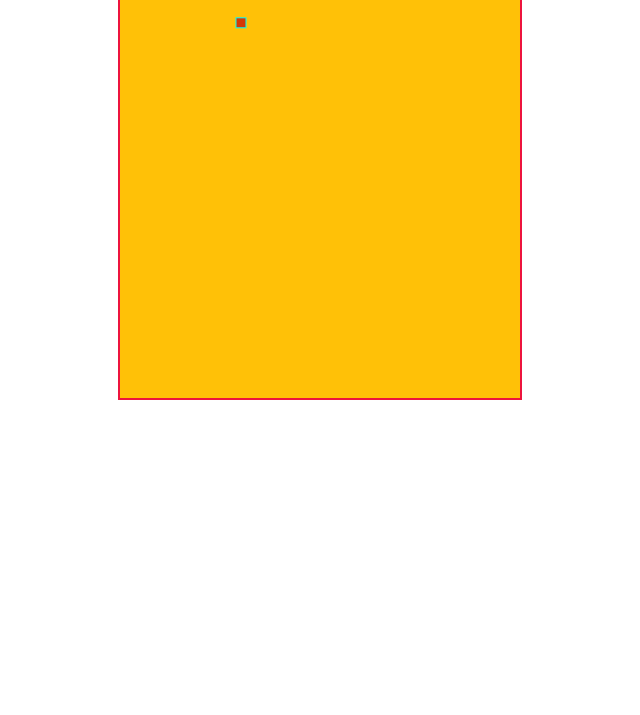
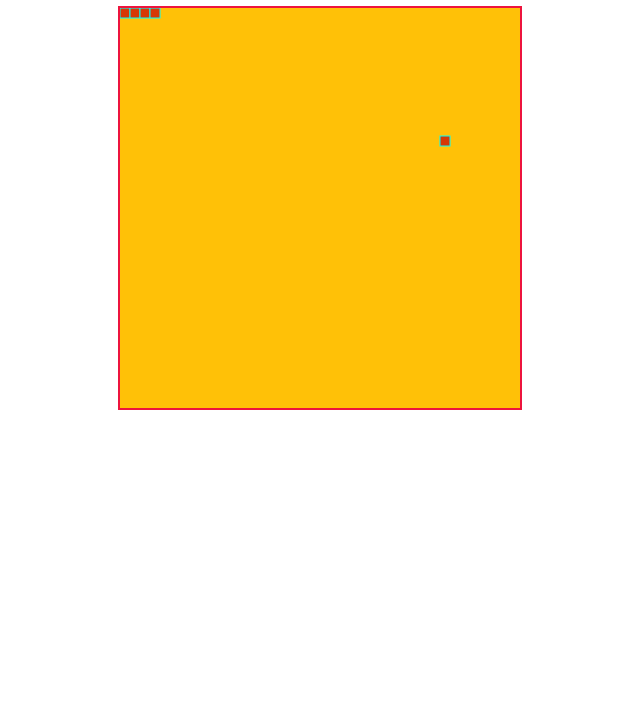
Before and after one commit to nerisina/snake, a plain HTML site: page index.html in a window 1280 px wide. Shown: the part 85-800 px from the top of the page, without its empty margins (320-960 px from the left). Drawn offline with nearby package versions, Linux system fonts and the light colour scheme.

Commit message:
snake mov

```diff
--- /dev/null
+++ b/css/style.css
@@ -0,0 +1,4 @@
+@import url('https://fonts.googleapis.com/css?family=Space+Mono');
+body{font-family: 'Space Mono', monospace;}
+canvas{ border: 2px solid #ed143d; margin: 0 auto; display: block; background-color: #ffc107;}
+h1{color: #ed143d; text-align: center;}
--- a/index.html
+++ b/index.html
@@ -3,12 +3,11 @@
 <head>
     <meta charset="UTF-8">
     <title>Canvas</title>
-    <link href="https://fonts.googleapis.com/css?family=Roboto" rel="stylesheet">
-    <link rel="stylesheet" href="style.css">
+    <link rel="stylesheet" href="css/style.css">
 </head>
 <body>
-   <h1>Press space to start the game !</h1>
+   <h1>snake game</h1>
     <canvas id="canvas" width="400" height="400"></canvas>
-    <script src="snake.js"></script>
+    <script src="js/script.js"></script>
 </body>
 </html>
--- /dev/null
+++ b/js/script.js
@@ -0,0 +1,102 @@
+// Snake Game
+// Author Neri Esparza
+
+var canvas = document.getElementById('canvas');
+var ctx = canvas.getContext('2d');
+var size = 10;
+var snake, x, y;
+
+// Creating the snake squares
+function square(x, y) {
+    ctx.fillStyle = 'rgb(214, 55, 5)';
+    ctx.fillRect(x, y, size, size);
+    ctx.strokeStyle = 'rgb(0, 255, 255)';
+    ctx.strokeRect(x, y, size, size);
+}
+
+// Drawing snake
+function drawSnake() {
+    // create array and add x,y positions
+    snake = [];
+    for (var i = 0; i < 4; i++) {
+        snake.push({
+            x: i,
+            y: 0
+        });
+    }
+
+    snakeSize = snake.length;
+    for (var a = 0; a <= snakeSize; a++) {
+        var p = snake[a];
+        if (typeof p !== 'undefined') {
+            square(p.x * size, p.y * size);
+        }
+    }
+}
+// Create Food
+function food() {
+    food = ({
+        rx: Math.round(Math.random() * canvas.width),
+        ry: Math.round(Math.random() * canvas.height)
+    });
+
+    //If body and food doesnt have the sale coordonates created food
+    square(food.rx, food.ry);
+}
+
+// Snake eats
+function sheEats() {
+    //If head touch the food the snake array increase
+}
+
+//Game over
+function gameOver() {
+    //If the snakes touch any wall stage GAME OVER and RESTART
+    //If snake touch her body GAME OVER and RESTART
+}
+
+// Snake moves
+// If the user move any of the keys arrow is have to move right/left/up/down
+function sneakyMove() {
+    if (move == "up") {
+        y++;
+    } else if (move == "down") {
+        y--;
+    } else if (move == "left") {
+        x--;
+    } else if (move == "right") {
+        x++;
+    }
+}
+// Create Controls
+
+// When the key is pressed move the snake whatever the direction it is
+window.addEventListener('keydown',
+    function (e) {
+        switch (e.which) {
+            case 37:
+                move = "left";
+                console.log(move);
+                break;
+            case 38:
+                move = "up";
+                break;
+            case 39:
+                move = "right"
+                break;
+            case 40:
+                move = "down"
+                break;
+            default:
+                break;
+        }
+    });
+
+// Game starts
+
+function gameStarts() {
+    food();
+    drawSnake();
+}
+
+gameStarts();
--- a/snake.js
+++ /dev/null
@@ -1,93 +0,0 @@
-// Create Stage
-var canvas = document.getElementById('canvas');
-var ctx = canvas.getContext('2d');
-var snakeSize = 10;
-var snake;
-var x;
-var y;
-
-// Draw the snake
-function snakeRect(x, y) {
-    ctx.fillStyle = 'rgb(214, 55, 5)';
-    ctx.fillRect(x, y, snakeSize, snakeSize);
-    ctx.strokeStyle = 'rgb(0, 255, 255)';
-    ctx.strokeRect(x, y, snakeSize, snakeSize);
-}
-
-function snakeBody() {
-    snake = [];
-    for (i = 0; i < 4; i++) {
-        snake.push({
-            x: i,
-            y: 0
-        });
-
-    }
-     snakeRect(snake[i].x , snake[i].y);
-}
-// Create Food
-// Append food in random places inside the stage
-function snakeFood() {
-    var rx = Math.random() * canvas.width;
-    var ry = Math.random() * canvas.height;
-
-    ctx.fillStyle = 'rgb(214, 55, 5)';
-    ctx.fillRect(rx, ry, snakeSize, snakeSize);
-    ctx.strokeStyle = 'rgb(0, 255, 255)';
-    ctx.strokeRect(rx, ry, snakeSize, snakeSize);
-}
-
-// Snake eats
-// If the snake touch any food she will grow
-// When the snake eats she grows
-
-
-// Create Controls
-// When the key is pressed move the snake whatever the direction it is
-window.addEventListener('keydown',
-    function (e) {
-        switch (e.which) {
-            case 37:
-                move = "left";
-                console.log(move);
-                break;
-            case 38:
-                move = "up";
-                break;
-            case 39:
-                move = "right"
-                break;
-            case 40:
-                move = "down"
-                break;
-            default:
-
-
-                break;
-        }
-    });
-
-// If the user move any of the keys arrow is have to move right/left/up/down
-function sneakyMove() {
-    if (move == "up") {
-        y++;
-    } else if (move == "down") {
-        y--;
-    } else if (move == "left") {
-        x--;
-    } else if (move == "right") {
-        x++;
-    }
-}
-
-//Game over
-//If the snakes touch any wall stage GAME OVER and RESTART
-//If snaek touch her body GAME OVER and RESTART
-
-// Game starts
-
-function gameStarts() {
-    snakeFood();
-    snakeBody();
-}
-gameStarts();
--- a/style.css
+++ /dev/null
@@ -1,2 +0,0 @@
-canvas{ border: 2px solid #ed143d; margin: 0 auto; display: block; background-color: #ffc107;}
-h1{ font-family: 'Roboto', sans-serif; color: #ed143d; text-align: center;}
```
Also changed, not shown: 1 other file.
